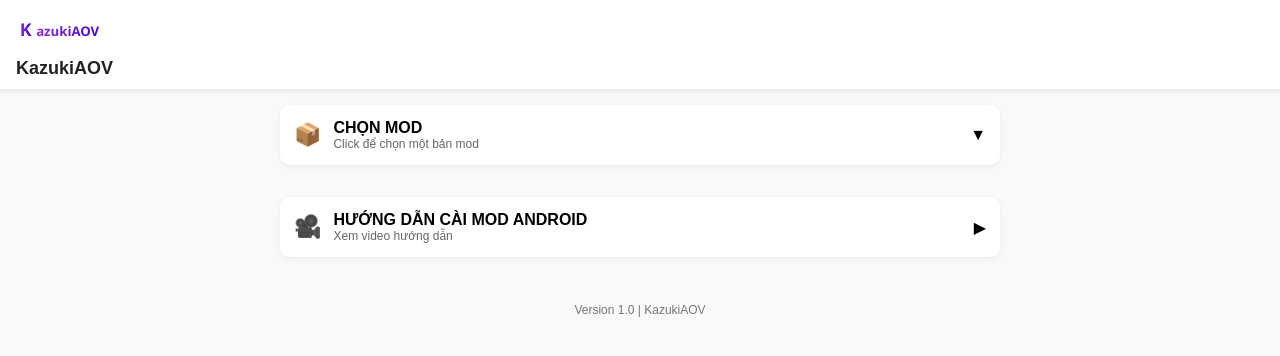
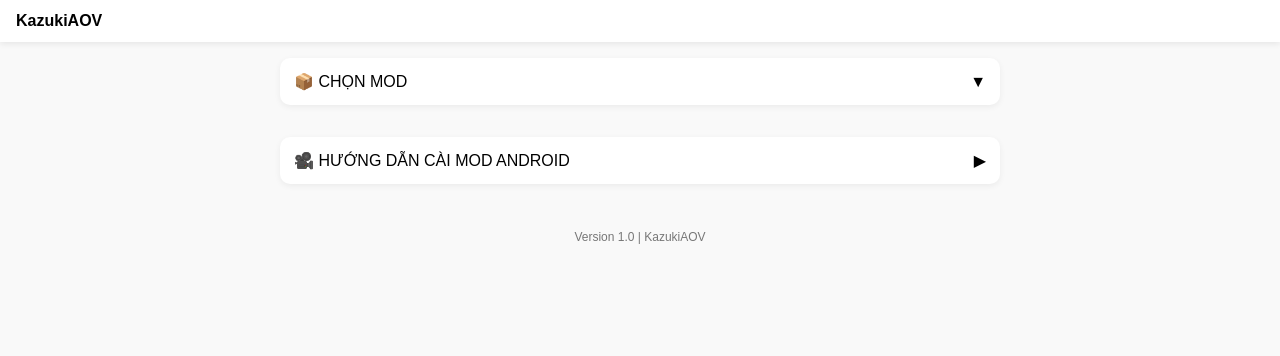
Before and after one commit to huy311716-wq/KazukiAOV.github.io, a plain HTML site: page index.html in a window 1280 px wide. Drawn offline with Linux system fonts and the light colour scheme.

Commit message:
index.html

```diff
--- a/index.html
+++ b/index.html
@@ -5,105 +5,15 @@
 <meta name="viewport" content="width=device-width,initial-scale=1" />
 <title>KazukiAOV</title>
 <style>
-  :root {
-    --accent1: #8e2de2;
-    --accent2: #4a00e0;
-  }
-  body {
-    font-family: Arial, sans-serif;
-    background: #f9f9f9;
-    margin: 0;
-    padding: 0;
-  }
-  header {
-    background: #fff;
-    box-shadow: 0 2px 5px rgba(0,0,0,0.08);
-    padding: 10px 16px;
-    display: flex;
-    align-items: center;
-    gap: 12px;
-  }
-  .logo-wrap svg {
-    height: 44px;
-    width: auto;
-  }
-  .site-title {
-    font-weight: 700;
-    font-size: 18px;
-    color: #222;
-  }
-  .container {
-    padding: 16px;
-    max-width: 720px;
-    margin: 0 auto;
-  }
-  .card {
-    background: #fff;
-    border-radius: 10px;
-    padding: 14px;
-    margin-bottom: 12px;
-    display: flex;
-    align-items: center;
-    justify-content: space-between;
-    box-shadow: 0 2px 6px rgba(0,0,0,0.06);
-    cursor: pointer;
-    transition: background 0.18s;
-  }
-  .card:hover {
-    background: #f3f3f3;
-  }
-  .card .left {
-    display: flex;
-    align-items: center;
-    gap: 12px;
-  }
-  .icon {
-    font-size: 22px;
-  }
-  .title {
-    font-weight: 700;
-  }
-  .desc {
-    font-size: 12px;
-    color: #666;
-  }
-  .mod-list {
-    max-height: 0;
-    overflow: hidden;
-    transition: max-height 0.45s ease;
-    padding-left: 36px;
-  }
-  .mod-list.open {
-    max-height: 700px;
-  }
-  .mod-item {
-    display: block;
-    background: #fff;
-    padding: 10px;
-    margin-top: 8px;
-    border-radius: 8px;
-    font-size: 14px;
-    color: #007bff;
-    text-decoration: none;
-    box-shadow: 0 1px 4px rgba(0,0,0,0.06);
-  }
-  .mod-item:hover {
-    background: #f6faff;
-  }
-  .guide-card {
-    display: flex;
-    align-items: center;
-    gap: 12px;
-    text-decoration: none;
-    color: inherit;
-    margin-top: 20px; /* Khoảng cách thêm */
-  }
-  footer {
-    text-align: center;
-    color: #777;
-    font-size: 12px;
-    padding: 18px 0;
-  }
+  body{font-family:Arial, sans-serif;margin:0;background:#f9f9f9}
+  header{background:#fff;box-shadow:0 2px 6px rgba(0,0,0,.08);padding:12px 16px;font-weight:700}
+  .container{max-width:720px;margin:0 auto;padding:16px}
+  .card{background:#fff;border-radius:10px;padding:14px;margin-bottom:12px;box-shadow:0 2px 6px rgba(0,0,0,.06);display:flex;justify-content:space-between;align-items:center;cursor:pointer}
+  .mod-list{max-height:0;overflow:hidden;transition:max-height .45s ease;padding-left:36px}
+  .mod-list.open{max-height:400px}
+  .mod-item{display:block;background:#fff;margin-top:8px;padding:10px;border-radius:8px;color:#007bff;text-decoration:none;box-shadow:0 1px 4px rgba(0,0,0,.06)}
+  .guide-card{display:flex;gap:12px;align-items:center;text-decoration:none;color:inherit;margin-top:20px}
+  footer{text-align:center;color:#777;font-size:12px;padding:18px 0}
 </style>
 </head>
 <body>
@@ -113,48 +23,21 @@
   <source src="videoplayback1.mp3" type="audio/mpeg">
 </audio>
 
-<header>
-  <div class="logo-wrap">
-    <svg xmlns="http://www.w3.org/2000/svg" viewBox="0 0 600 120" aria-label="KazukiAOV logo" role="img">
-      <defs>
-        <linearGradient id="g1" x1="0" x2="1">
-          <stop offset="0" stop-color="var(--accent1)"/>
-          <stop offset="1" stop-color="var(--accent2)"/>
-        </linearGradient>
-      </defs>
-      <text x="10" y="70" font-family="Segoe UI, Roboto, Arial" font-weight="700" font-size="48" fill="url(#g1)">K</text>
-      <text x="55" y="70" font-family="Segoe UI, Roboto, Arial" font-weight="700" font-size="36" fill="url(#g1)">azukiAOV</text>
-    </svg>
-    <div class="site-title">KazukiAOV</div>
-  </div>
-</header>
+<header>KazukiAOV</header>
 
 <div class="container">
   <!-- CHỌN MOD -->
   <div class="card" onclick="toggleMods()">
-    <div class="left">
-      <div class="icon">📦</div>
-      <div>
-        <div class="title">CHỌN MOD</div>
-        <div class="desc">Click để chọn một bản mod</div>
-      </div>
-    </div>
-    <div>▼</div>
+    <div>📦 CHỌN MOD</div><div>▼</div>
   </div>
   <div id="modList" class="mod-list" aria-hidden="true">
     <a class="mod-item" href="https://link2m.com/mGEh06Cn" target="_blank" rel="noopener">Nakroth Thứ Nguyên Vệ Thần</a>
+    <a class="mod-item" href="https://www.mediafire.com/file/pn9ntiofffoedpj/Resources.zip/file" target="_blank" rel="noopener">Resources 14/8/2025</a>
   </div>
 
-  <!-- HƯỚNG DẪN -->
+  <!-- HƯỚNG DẪN (để riêng) -->
   <a class="card guide-card" href="https://youtu.be/u-dV26ZMdwU?si=0RR-N5JpP6MKrSPX" target="_blank" rel="noopener">
-    <div class="left">
-      <div class="icon">🎥</div>
-      <div>
-        <div class="title">HƯỚNG DẪN CÀI MOD ANDROID</div>
-        <div class="desc">Xem video hướng dẫn</div>
-      </div>
-    </div>
-    <div>▶</div>
+    <div>🎥 HƯỚNG DẪN CÀI MOD ANDROID</div><div>▶</div>
   </a>
 </div>
 
@@ -162,16 +45,14 @@
 
 <script>
 function toggleMods(){
-  const list = document.getElementById('modList');
-  const open = list.classList.toggle('open');
+  const list=document.getElementById('modList');
+  const open=list.classList.toggle('open');
   list.setAttribute('aria-hidden', !open);
 }
+// Unmute nhạc khi user tương tác
 document.addEventListener('pointerdown', function once(){
-  const bg = document.getElementById('bgMusic');
-  if(bg && bg.muted){
-    bg.muted = false;
-    bg.play().catch(() => {});
-  }
+  const bg=document.getElementById('bgMusic');
+  if(bg){ bg.muted=false; bg.play().catch(()=>{}); }
   document.removeEventListener('pointerdown', once);
 });
 </script>
```
